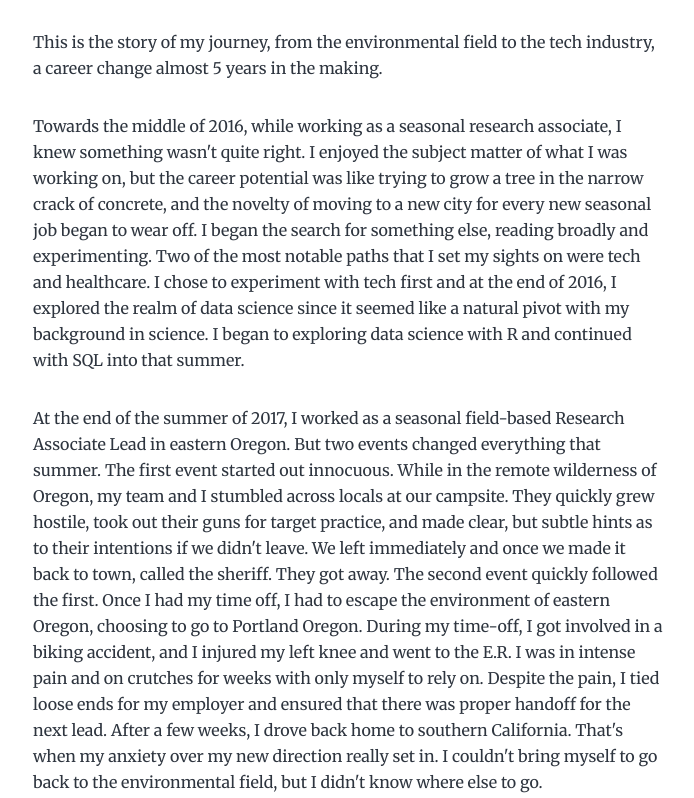
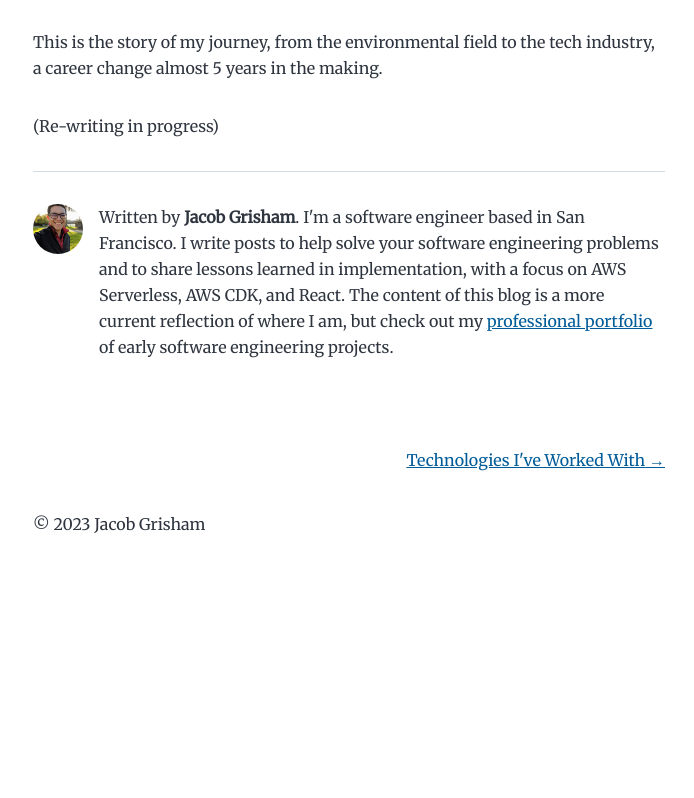
Before and after one commit to JacobGrisham/blog, a Gatsby site: page /career-switch/ in a window 1280 px wide. Shown: the part 637-1435 px from the top of the page, without its empty margins (291-985 px from the left). After the commit the page ends 1237 px from the top, so only its background shows below. Built offline with nearby package versions, Linux system fonts and the light colour scheme; Gatsby itself is replaced by a stand-in of ours.

Commit message:
start rewrite of bio post and edit short bio

```diff
--- a/content/blog/career-switch/index.md
+++ b/content/blog/career-switch/index.md
@@ -9,12 +9,4 @@ category: Bio
 
 This is the story of my journey, from the environmental field to the tech industry, a career change almost 5 years in the making.
 
-Towards the middle of 2016, while working as a seasonal research associate, I knew something wasn't quite right. I enjoyed the subject matter of what I was working on, but the career potential was like trying to grow a tree in the narrow crack of concrete, and the novelty of moving to a new city for every new seasonal job began to wear off. I began the search for something else, reading broadly and experimenting. Two of the most notable paths that I set my sights on were tech and healthcare. I chose to experiment with tech first and at the end of 2016, I explored the realm of data science since it seemed like a natural pivot with my background in science. I began to exploring data science with R and continued with SQL into that summer.
-
-At the end of the summer of 2017, I worked as a seasonal field-based Research Associate Lead in eastern Oregon. But two events changed everything that summer. The first event started out innocuous. While in the remote wilderness of Oregon, my team and I stumbled across locals at our campsite. They quickly grew hostile, took out their guns for target practice, and made clear, but subtle hints as to their intentions if we didn't leave. We left immediately and once we made it back to town, called the sheriff. They got away. The second event quickly followed the first. Once I had my time off, I had to escape the environment of eastern Oregon, choosing to go to Portland Oregon. During my time-off, I got involved in a biking accident, and I injured my left knee and went to the E.R. I was in intense pain and on crutches for weeks with only myself to rely on. Despite the pain, I tied loose ends for my employer and ensured that there was proper handoff for the next lead. After a few weeks, I drove back home to southern California. That's when my anxiety over my new direction really set in. I couldn't bring myself to go back to the environmental field, but I didn't know where else to go.
-
-<p>I came out of that dark time, and towards the end of 2017, I went back to my original strategy of testing out tech versus healthcare. I had sampled tech, and next to sample was healthcare. Given my background and the market conditions, I went down the path of Physician Assistant. I experimented during this time by getting training and certifications to become an Emergency Medical Technician (EMT), which is a common stepping stone to enrolling in a University for Physician Assistant training. After obtaining my EMT certification and going out on a few calls, I felt that I was fully immersed in the healthcare indsutry. While looking for an EMT company to join, I received a call for an opportunity in the environmental field with a healthcare agency in the Bay Area. This sounded like a perfect fit.
-
-As a full-time Environmental Scientist in the Bay Area, I was able achieve the growth I craved early in my career: effectively communicating with a diverse audience, analyzing data, learning new material constantly, and solving problems. However, during this time, something important was still missing from my day-to-day work-life... building. Therefore, at the end of 2019, I embarked on my self-taught journey. For two years, I burned the candle on both ends learning software engineering, building projects, and interviewing with recruiters. It was hard work and many times around 1:00 a.m., my doubts about a successful career switch would start to creep in. "Is everything for naught?", "Am I just wasting my time?". And it took a lot of grit too. One interview after another, rejection after rejection, self-evaulation after self-evaluation. I had to remain stoically enthusiastic (oxymoron) during the interview, practice the winner's mindset after the rejection, and adpot the growth mindset that the rejection was an opportunity for evaluation on what to do better the next time around. This part of the journey alone changed me in so many ways. But I was happy to put in the work because I finally found a promising career path where I could still enjoy the work itself.
-
-On December of 2021, I joined PowerSchool as a remote full-time Full-Stack Software Engineer based in San Francisco.
+(Re-writing in progress)
--- a/gatsby-config.js
+++ b/gatsby-config.js
@@ -12,9 +12,9 @@ module.exports = {
     title: `Jacob Grisham's Blog`,
     author: {
       name: `Jacob Grisham`,
-      summary: `I'm a software engineer based in San Francisco. I write posts to help solve your problems and share lessons learned in implementation, with a focus on AWS Serverless, AWS CDK, and React.`,
+      summary: `I'm a software engineer based in San Francisco. I write posts to help solve your software engineering problems and to share lessons learned in implementation, with a focus on AWS Serverless, AWS CDK, and React.`,
     },
-    description: `Learning in public to help you to create scalable, maintainable, economical solutions using AWS Serverless and AWS CDK and to help you create interactive, data-rich user interfaces with React. Currently drawing the map and sharing stories of trails trekked while building solutions in AWS Serverless, AWS CDK, and React and sharing a little bit about your author, Jacob Grisham.`,
+    description: `Learning in public to help you to create scalable, maintainable, economical solutions using AWS Serverless with AWS CDK and to help you create interactive, data-rich user interfaces with React. Drawing you a map of trails trekked while coding solutions and sharing campfire stories of building software in the industry, interspersed with autobiographical accounts of your author, Jacob Grisham.`,
     siteUrl: `https://jacobgrisham.dev/`,
     social: {
       twitter: `JacobDGrisham`,
--- a/src/components/bio.js
+++ b/src/components/bio.js
@@ -45,10 +45,10 @@ const Bio = () => {
         <p>
           Written by <strong>{author.name}</strong>. {author?.summary || null}
           {` `}
-          This blog is more current, but check out my
+          The content of this blog is a more current reflection of where I am, but check out my
           {` `}
           <a href={`https://jacobgrisham.com`}>
-            portfolio
+            professional portfolio
           </a>
           {` `}
           of early software engineering projects.
```
